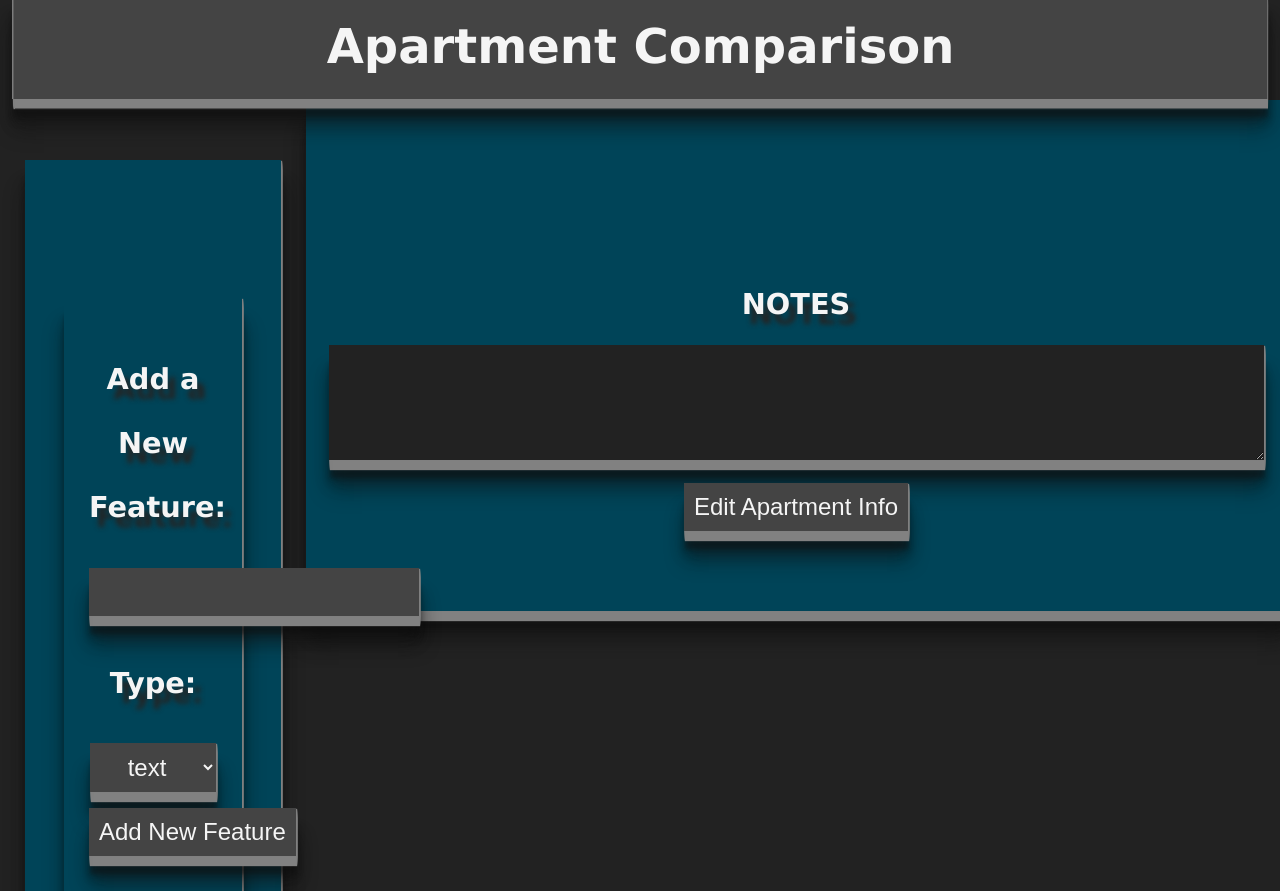
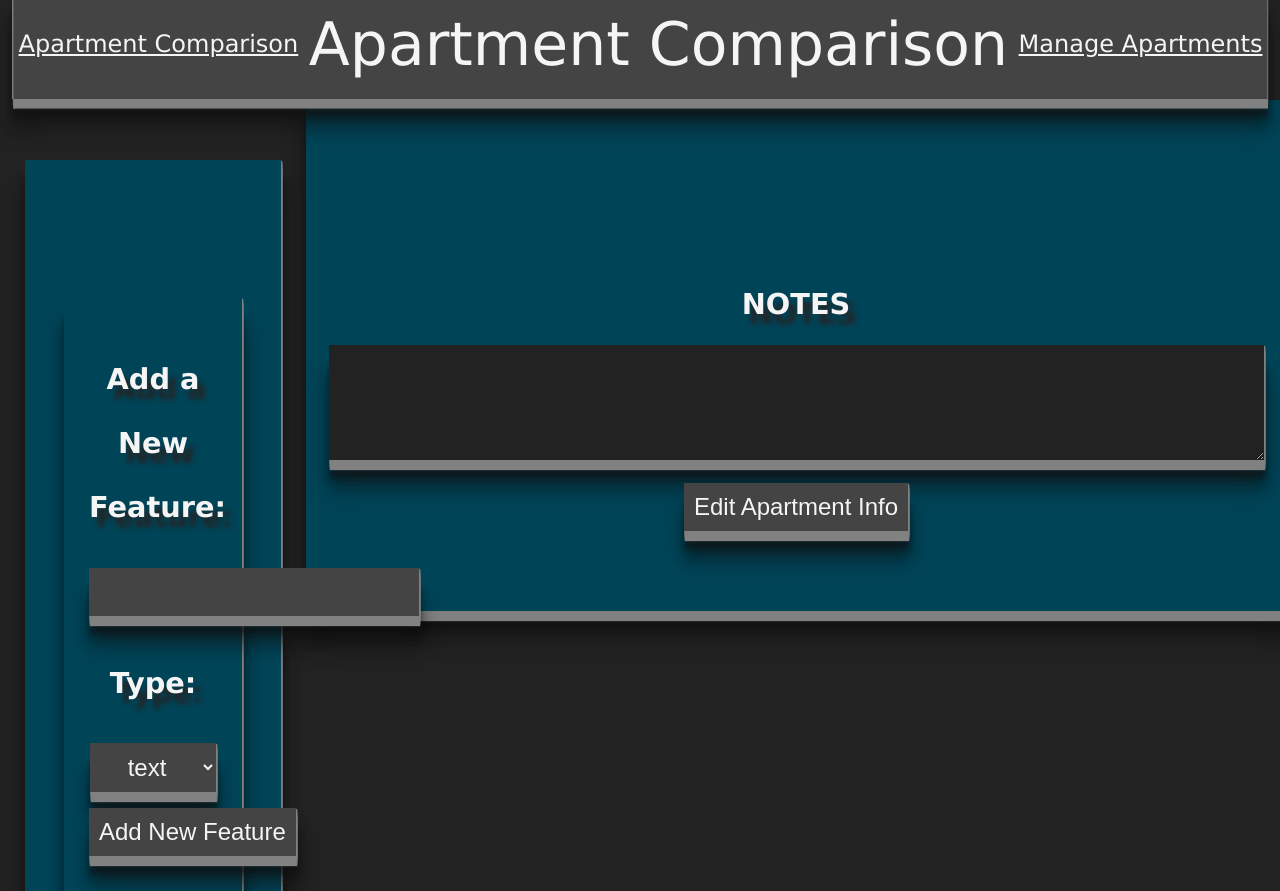
Before and after one commit to datapointchris/apartment_comparison, a Flask app: template apartment_comparison/templates/index.html in a window 1280 px wide. Shown: the top 891 px of the page. Run offline with Flask 2, Linux system fonts and the light colour scheme; the template is opened without the code that fills it, so the values that code supplies are empty.

Commit message:
Added navigation links

```diff
--- a/apartment_comparison/static/css/styling.css
+++ b/apartment_comparison/static/css/styling.css
@@ -30,9 +30,29 @@ h2 a {
   -webkit-box-shadow: 1px 1px 1px #808080, 1px 2px 1px #808080, 1px 3px 1px #808080, 1px 4px 1px #808080, 1px 5px 1px #808080, 1px 6px 1px #808080, 1px 7px 1px #808080, 1px 8px 1px #808080, 1px 9px 1px #808080, 1px 10px 1px #808080, 1px 18px 4px rgba(16, 16, 16, 0.4), 1px 22px 8px rgba(16, 16, 16, 0.2), 1px 25px 15px rgba(16, 16, 16, 0.2), 1px 30px 20px rgba(16, 16, 16, 0.4);
           box-shadow: 1px 1px 1px #808080, 1px 2px 1px #808080, 1px 3px 1px #808080, 1px 4px 1px #808080, 1px 5px 1px #808080, 1px 6px 1px #808080, 1px 7px 1px #808080, 1px 8px 1px #808080, 1px 9px 1px #808080, 1px 10px 1px #808080, 1px 18px 4px rgba(16, 16, 16, 0.4), 1px 22px 8px rgba(16, 16, 16, 0.2), 1px 25px 15px rgba(16, 16, 16, 0.2), 1px 30px 20px rgba(16, 16, 16, 0.4);
   z-index: 50;
-  line-height: 30px;
+  line-height: 90px;
   border-left: 1px solid #999999;
   border-top: 4px solid #bbbbbb;
+  display: -webkit-box;
+  display: -ms-flexbox;
+  display: flex;
+  -ms-flex-pack: distribute;
+      justify-content: space-around;
+}
+
+#header .main {
+  list-style: none;
+  font-size: 2.5em;
+}
+
+#header .link a {
+  list-style: none;
+  font-size: 1em;
+  color: #f5f5f5;
+}
+
+#header .link a :visited {
+  color: #f5f5f5;
 }
 
 #leftcolumn {
@@ -181,6 +201,27 @@ textarea.bigbox {
   background-color: #222;
 }
 
+.manage-box {
+  margin: 50px;
+  padding: 10px;
+  vertical-align: top;
+  line-height: 4em;
+  font-size: 1.8em;
+  text-align: center;
+  color: #f5f5f5;
+  border: 0;
+  -webkit-box-shadow: 1px 1px 1px #808080, 1px 2px 1px #808080, 1px 3px 1px #808080, 1px 4px 1px #808080, 1px 5px 1px #808080, 1px 6px 1px #808080, 1px 7px 1px #808080, 1px 8px 1px #808080, 1px 9px 1px #808080, 1px 10px 1px #808080, 1px 18px 4px rgba(16, 16, 16, 0.4), 1px 22px 8px rgba(16, 16, 16, 0.2), 1px 25px 15px rgba(16, 16, 16, 0.2), 1px 30px 20px rgba(16, 16, 16, 0.4);
+          box-shadow: 1px 1px 1px #808080, 1px 2px 1px #808080, 1px 3px 1px #808080, 1px 4px 1px #808080, 1px 5px 1px #808080, 1px 6px 1px #808080, 1px 7px 1px #808080, 1px 8px 1px #808080, 1px 9px 1px #808080, 1px 10px 1px #808080, 1px 18px 4px rgba(16, 16, 16, 0.4), 1px 22px 8px rgba(16, 16, 16, 0.2), 1px 25px 15px rgba(16, 16, 16, 0.2), 1px 30px 20px rgba(16, 16, 16, 0.4);
+  background-color: #444;
+  background-color: #222;
+}
+
+input[type="submit"].manage-box {
+  padding-left: 50px;
+  padding-right: 50px;
+  border-radius: 10px;
+}
+
 /* Customize the label (the checkboxes) */
 .checkboxes {
   display: block;
--- a/apartment_comparison/static/css/styling.scss
+++ b/apartment_comparison/static/css/styling.scss
@@ -64,23 +64,43 @@ h2 {
 }
 
 #header {
-  position      : absolute;
-  left          : 50%;
-  top           : 4%;
-  transform     : translate(-50%, -50%);
-  height        : $header-height;
-  width         : 98%;
-  background    : $dark-gray;
-  font-size     : x-large;
-  margin        : 15px 0px;
-  text-align    : center;
-  vertical-align: middle;
-  color         : $text-color;
-  box-shadow    : $shadow-3d;
-  z-index       : 50;
-  line-height   : 30px;
-  border-left   : 1px solid #999999;
-  border-top    : 4px solid #bbbbbb;
+  position       : absolute;
+  left           : 50%;
+  top            : 4%;
+  transform      : translate(-50%, -50%);
+  height         : $header-height;
+  width          : 98%;
+  background     : $dark-gray;
+  font-size      : x-large;
+  margin         : 15px 0px;
+  // padding: 0px 50px;
+  text-align     : center;
+  vertical-align : middle;
+  color          : $text-color;
+  box-shadow     : $shadow-3d;
+  z-index        : 50;
+  line-height    : 90px;
+  border-left    : 1px solid #999999;
+  border-top     : 4px solid #bbbbbb;
+  display        : flex;
+  justify-content: space-around;
+
+  .main {
+    list-style: none;
+    font-size : 2.5em;
+  }
+
+  .link a {
+    list-style: none;
+    font-size : 1em;
+    color     : $text-color;
+
+    :visited {
+      color: $text-color;
+    }
+  }
+
+
 }
 
 #leftcolumn {
@@ -166,7 +186,7 @@ h2 {
   left            : $navigation-width;
   width           : 75%;
   padding         : 10px;
-  padding-bottom: 80px;
+  padding-bottom  : 80px;
   margin-left     : 50px;
   background-color: $cool-blue;
   box-shadow      : $shadow-3d;
@@ -224,6 +244,27 @@ textarea.bigbox {
   font-size       : large;
   box-shadow      : $shadow-3d;
   background-color: #222;
+}
+
+.manage-box {
+  margin          : 50px;
+  padding         : 10px;
+  vertical-align  : top;
+  line-height     : 4em;
+  font-size       : $h2-font-size;
+  text-align      : center;
+  color           : $text-color;
+  border          : 0;
+  box-shadow      : $shadow-3d;
+  background-color: $dark-gray;
+  background-color: #222;
+
+}
+
+input[type="submit"].manage-box {
+  padding-left : 50px;
+  padding-right: 50px;
+  border-radius: 10px;
 }
 
 /// ########## ///
--- a/apartment_comparison/templates/index.html
+++ b/apartment_comparison/templates/index.html
@@ -11,8 +11,10 @@
 
 <body>
     <div id="header">
-        <h1>Apartment Comparison</h1>
-    </div>
+        <span class="link"><a href="/">Apartment Comparison</a></span>
+        <span class="main">Apartment Comparison</span>
+        <span class="link"><a href="/manage/">Manage Apartments</a></span>
+</div>
     <div id="leftcolumn">
         <ul>
             {% for apartment in apartments %}
```
Also changed, not shown: apartment_comparison/templates/manage.html (+11 -10 lines), 1 other file.
